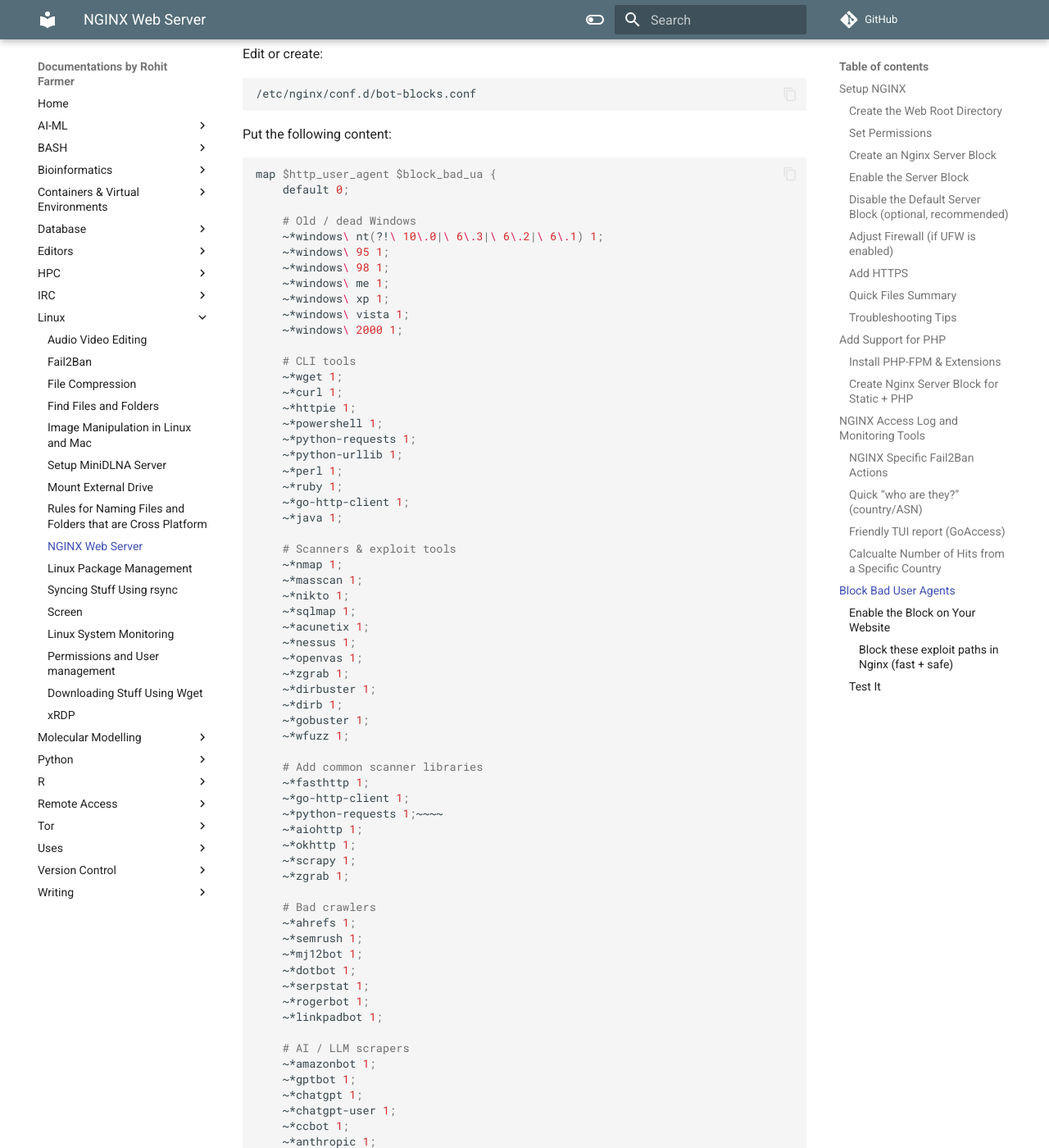
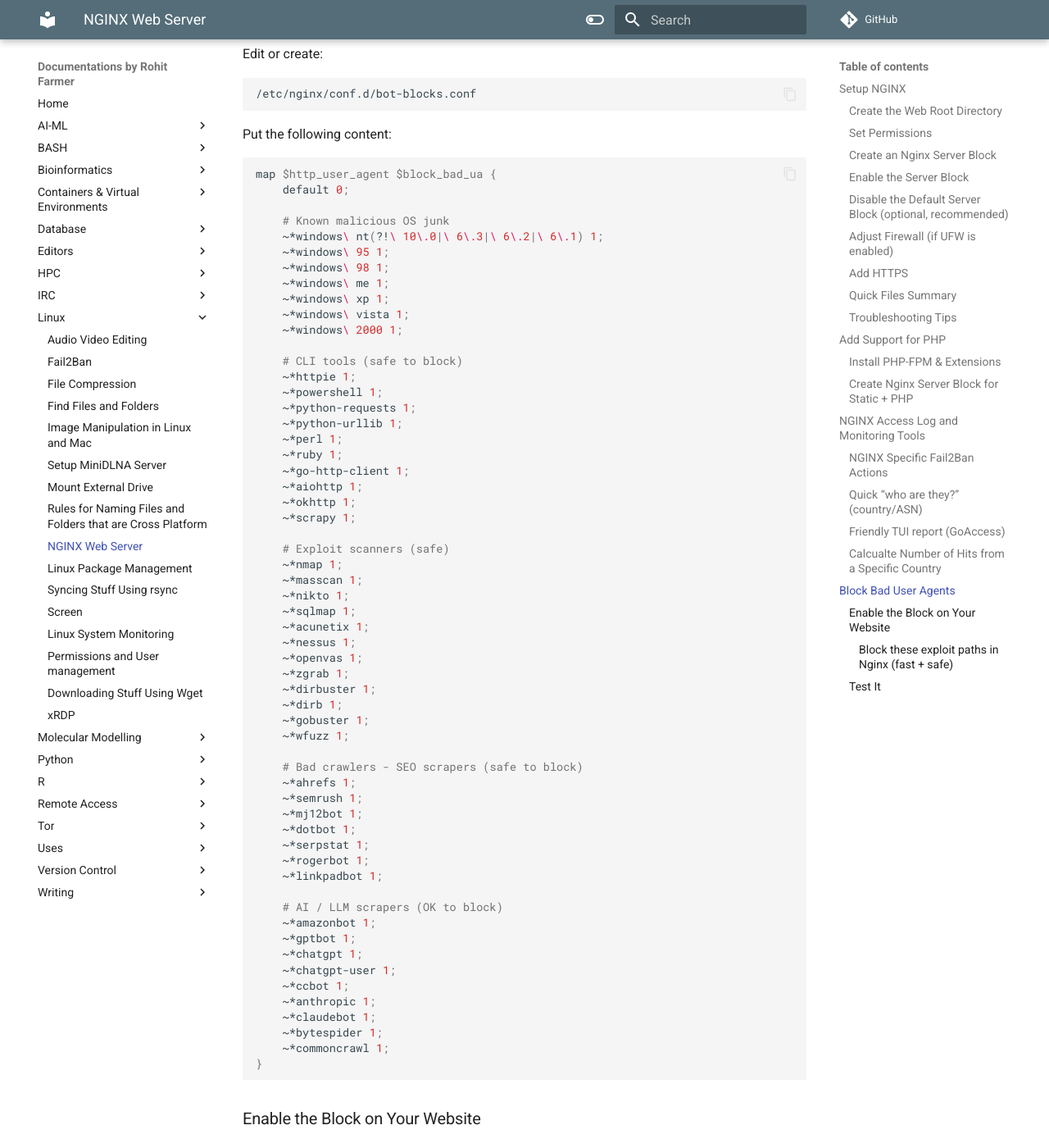
Before and after one commit to rohitfarmer/mk-docs, an MkDocs documentation site: the page built from contents/linux/nginx.md, in a window 1280 px wide and 1400 px high, scrolled down 5839 px. Shown: the whole window at 82% size. Built offline with MkDocs 1.6.1 and Material for MkDocs 9.7.7, drawn with Linux system fonts in a browser that asks for light colours; comment, search, counter and statistics services are not loaded; some of the changed text lies outside the part shown.

Commit message:
nginx bad crawlers update

````diff
--- a/contents/linux/nginx.md
+++ b/contents/linux/nginx.md
@@ -297,7 +297,7 @@
 map $http_user_agent $block_bad_ua {
     default 0;
 
-    # Old / dead Windows
+    # Known malicious OS junk
     ~*windows\ nt(?!\ 10\.0|\ 6\.3|\ 6\.2|\ 6\.1) 1;
     ~*windows\ 95 1;
     ~*windows\ 98 1;
@@ -306,9 +306,7 @@
     ~*windows\ vista 1;
     ~*windows\ 2000 1;
 
-    # CLI tools
-    ~*wget 1;
-    ~*curl 1;
+    # CLI tools (safe to block)
     ~*httpie 1;
     ~*powershell 1;
     ~*python-requests 1;
@@ -316,9 +314,11 @@
     ~*perl 1;
     ~*ruby 1;
     ~*go-http-client 1;
-    ~*java 1;
+    ~*aiohttp 1;
+    ~*okhttp 1;
+    ~*scrapy 1;
 
-    # Scanners & exploit tools
+    # Exploit scanners (safe)
     ~*nmap 1;
     ~*masscan 1;
     ~*nikto 1;
@@ -332,16 +332,7 @@
     ~*gobuster 1;
     ~*wfuzz 1;
 
-    # Add common scanner libraries
-    ~*fasthttp 1;
-    ~*go-http-client 1;
-    ~*python-requests 1;~~~~
-    ~*aiohttp 1;
-    ~*okhttp 1;
-    ~*scrapy 1;
-    ~*zgrab 1;
-
-    # Bad crawlers
+    # Bad crawlers - SEO scrapers (safe to block)
     ~*ahrefs 1;
     ~*semrush 1;
     ~*mj12bot 1;
@@ -350,7 +341,7 @@
     ~*rogerbot 1;
     ~*linkpadbot 1;
 
-    # AI / LLM scrapers
+    # AI / LLM scrapers (OK to block)
     ~*amazonbot 1;
     ~*gptbot 1;
     ~*chatgpt 1;
@@ -360,12 +351,6 @@
     ~*claudebot 1;
     ~*bytespider 1;
     ~*commoncrawl 1;
-
-    # Generic junk
-    ~*bot 1;
-    ~*crawler 1;
-    ~*scanner 1;
-    ~*spider 1;
 }
 ```
 
````
Also changed, not shown: docs/linux/nginx/index.html (+32 -47 lines), docs/sitemap.xml (+49 -49 lines), docs/search/search_index.json, 1 other file.
